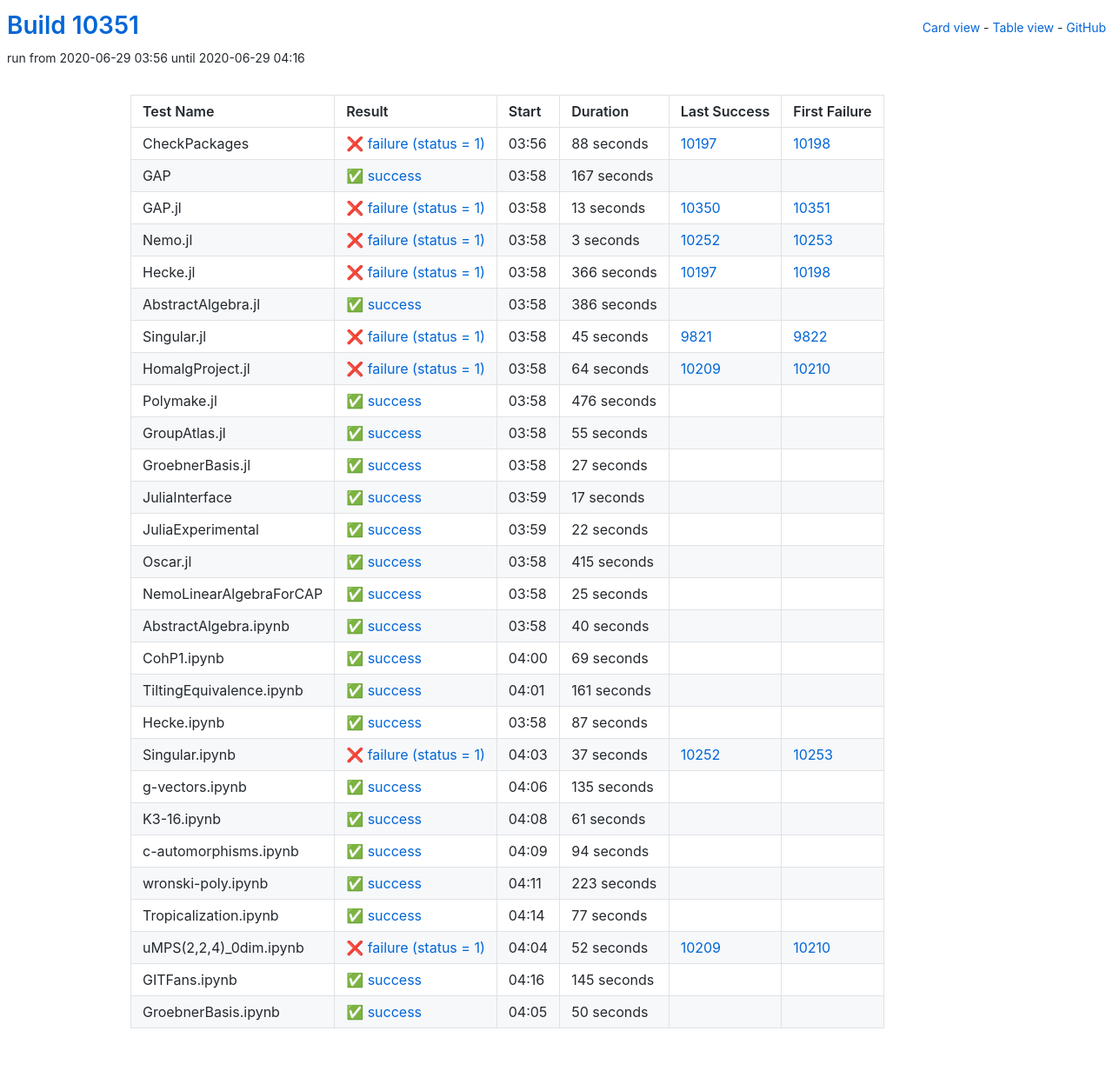
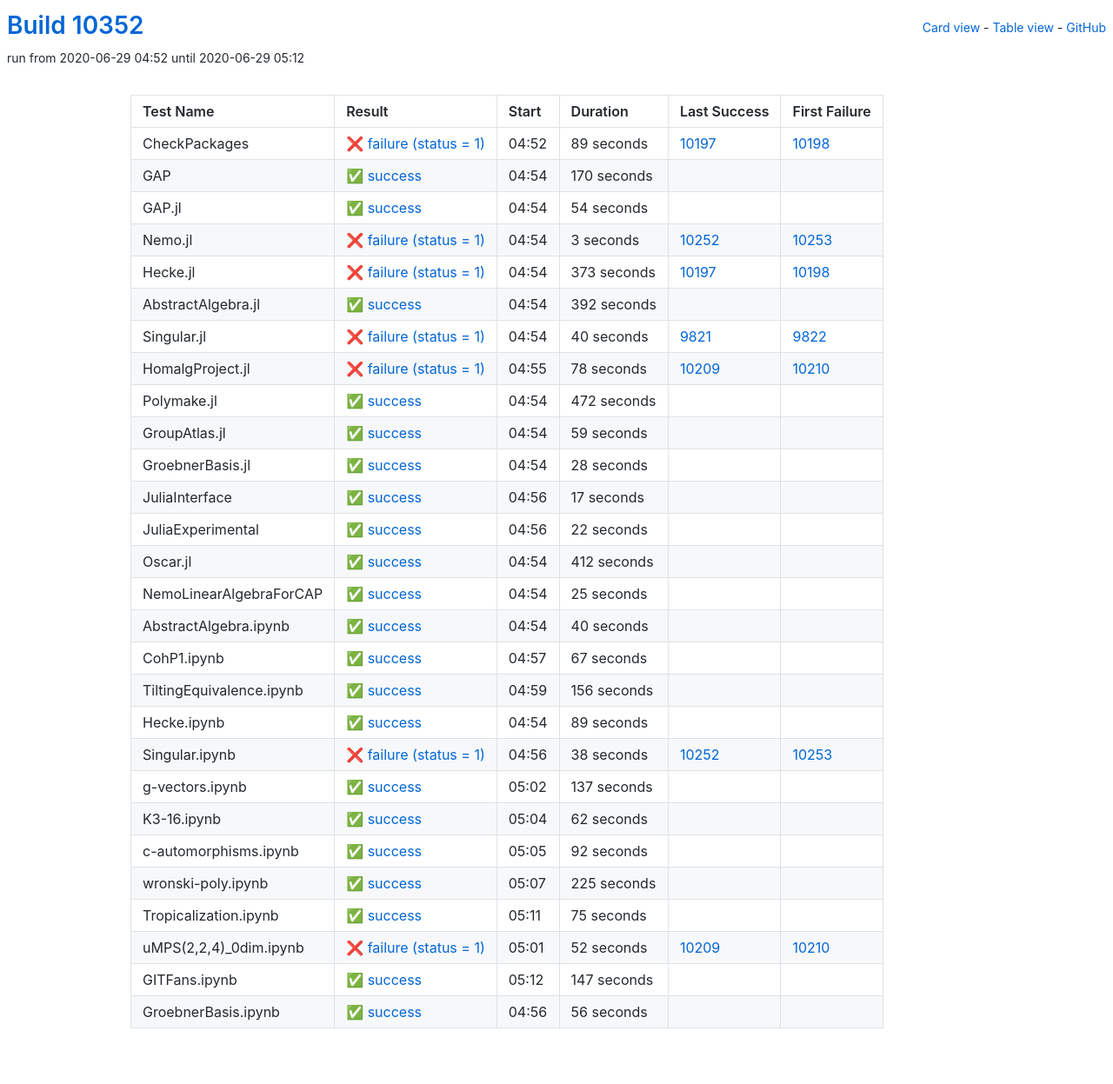
Before and after one commit to oscar-system/oscar-ci-status, a Jekyll site: the page built from table.html, in a window 1280 px wide. Shown: the whole page at 87% size. Built offline with Jekyll 4.4.1, drawn with Linux system fonts in a browser that asks for light colours.

Commit message:
Build #10352

```diff
--- a/_data/ci.yml
+++ b/_data/ci.yml
@@ -1,6 +1,6 @@
 ---
-build: 10351
-build_url: https://oscarci.mathematik.uni-kl.de/job/oscar/10351/
+build: 10352
+build_url: https://oscarci.mathematik.uni-kl.de/job/oscar/10352/
 job: oscar
 organization: oscar-system
 repo: oscar-ci-status
@@ -8,44 +8,44 @@
 tests:
 - name: CheckPackages
   id: checkpackages
-  log: https://oscarci.mathematik.uni-kl.de/job/oscar/10351/artifact/logs/build-10351/CheckPackages.log
-  start: 2020-06-29 03:56
+  log: https://oscarci.mathematik.uni-kl.de/job/oscar/10352/artifact/logs/build-10352/CheckPackages.log
+  start: 2020-06-29 04:52
   success: false
   exitcode: 1
   status: failure
-  duration: 88
+  duration: 89
   last_success: 10197
   last_success_url: https://oscarci.mathematik.uni-kl.de/job/oscar/10197/
   first_failure: 10198
   first_failure_url: https://oscarci.mathematik.uni-kl.de/job/oscar/10198/
 - name: GAP
   id: gap
-  log: https://oscarci.mathematik.uni-kl.de/job/oscar/10351/artifact/logs/build-10351/GAP.log
-  start: 2020-06-29 03:58
+  log: https://oscarci.mathematik.uni-kl.de/job/oscar/10352/artifact/logs/build-10352/GAP.log
+  start: 2020-06-29 04:54
   success: true
   exitcode: 0
   status: success
-  duration: 167
+  duration: 170
   last_success: false
   last_success_url:
   first_failure: false
   first_failure_url:
 - name: GAP.jl
   id: gap-jl
-  log: https://oscarci.mathematik.uni-kl.de/job/oscar/10351/artifact/logs/build-10351/GAP.jl.log
-  start: 2020-06-29 03:58
-  success: false
-  exitcode: 1
-  status: failure
-  duration: 13
-  last_success: 10350
-  last_success_url: https://oscarci.mathematik.uni-kl.de/job/oscar/10350/
-  first_failure: 10351
-  first_failure_url: https://oscarci.mathematik.uni-kl.de/job/oscar/10351/
+  log: https://oscarci.mathematik.uni-kl.de/job/oscar/10352/artifact/logs/build-10352/GAP.jl.log
+  start: 2020-06-29 04:54
+  success: true
+  exitcode: 0
+  status: success
+  duration: 54
+  last_success: false
+  last_success_url:
+  first_failure: false
+  first_failure_url:
 - name: Nemo.jl
   id: nemo-jl
-  log: https://oscarci.mathematik.uni-kl.de/job/oscar/10351/artifact/logs/build-10351/Nemo.jl.log
-  start: 2020-06-29 03:58
+  log: https://oscarci.mathematik.uni-kl.de/job/oscar/10352/artifact/logs/build-10352/Nemo.jl.log
+  start: 2020-06-29 04:54
   success: false
   exitcode: 1
   status: failure
@@ -56,92 +56,92 @@
   first_failure_url: https://oscarci.mathematik.uni-kl.de/job/oscar/10253/
 - name: Hecke.jl
   id: hecke-jl
-  log: https://oscarci.mathematik.uni-kl.de/job/oscar/10351/artifact/logs/build-10351/Hecke.jl.log
-  start: 2020-06-29 03:58
+  log: https://oscarci.mathematik.uni-kl.de/job/oscar/10352/artifact/logs/build-10352/Hecke.jl.log
+  start: 2020-06-29 04:54
   success: false
   exitcode: 1
   status: failure
-  duration: 366
+  duration: 373
   last_success: 10197
   last_success_url: https://oscarci.mathematik.uni-kl.de/job/oscar/10197/
   first_failure: 10198
   first_failure_url: https://oscarci.mathematik.uni-kl.de/job/oscar/10198/
 - name: AbstractAlgebra.jl
   id: abstractalgebra-jl
-  log: https://oscarci.mathematik.uni-kl.de/job/oscar/10351/artifact/logs/build-10351/AbstractAlgebra.jl.log
-  start: 2020-06-29 03:58
+  log: https://oscarci.mathematik.uni-kl.de/job/oscar/10352/artifact/logs/build-10352/AbstractAlgebra.jl.log
+  start: 2020-06-29 04:54
   success: true
   exitcode: 0
   status: success
-  duration: 386
+  duration: 392
   last_success: false
   last_success_url:
   first_failure: false
   first_failure_url:
 - name: Singular.jl
   id: singular-jl
-  log: https://oscarci.mathematik.uni-kl.de/job/oscar/10351/artifact/logs/build-10351/Singular.jl.log
-  start: 2020-06-29 03:58
+  log: https://oscarci.mathematik.uni-kl.de/job/oscar/10352/artifact/logs/build-10352/Singular.jl.log
+  start: 2020-06-29 04:54
   success: false
   exitcode: 1
   status: failure
-  duration: 45
+  duration: 40
   last_success: 9821
   last_success_url: https://oscarci.mathematik.uni-kl.de/job/oscar/9821/
   first_failure: 9822
   first_failure_url: https://oscarci.mathematik.uni-kl.de/job/oscar/9822/
 - name: HomalgProject.jl
   id: homalgproject-jl
-  log: https://oscarci.mathematik.uni-kl.de/job/oscar/10351/artifact/logs/build-10351/HomalgProject.jl.log
-  start: 2020-06-29 03:58
+  log: https://oscarci.mathematik.uni-kl.de/job/oscar/10352/artifact/logs/build-10352/HomalgProject.jl.log
+  start: 2020-06-29 04:55
   success: false
   exitcode: 1
   status: failure
-  duration: 64
+  duration: 78
   last_success: 10209
   last_success_url: https://oscarci.mathematik.uni-kl.de/job/oscar/10209/
   first_failure: 10210
   first_failure_url: https://oscarci.mathematik.uni-kl.de/job/oscar/10210/
 - name: Polymake.jl
   id: polymake-jl
-  log: https://oscarci.mathematik.uni-kl.de/job/oscar/10351/artifact/logs/build-10351/Polymake.jl.log
-  start: 2020-06-29 03:58
+  log: https://oscarci.mathematik.uni-kl.de/job/oscar/10352/artifact/logs/build-10352/Polymake.jl.log
+  start: 2020-06-29 04:54
   success: true
   exitcode: 0
   status: success
-  duration: 476
+  duration: 472
   last_success: false
   last_success_url:
   first_failure: false
   first_failure_url:
 - name: GroupAtlas.jl
   id: groupatlas-jl
-  log: https://oscarci.mathematik.uni-kl.de/job/oscar/10351/artifact/logs/build-10351/GroupAtlas.jl.log
-  start: 2020-06-29 03:58
+  log: https://oscarci.mathematik.uni-kl.de/job/oscar/10352/artifact/logs/build-10352/GroupAtlas.jl.log
+  start: 2020-06-29 04:54
   success: true
   exitcode: 0
   status: success
-  duration: 55
+  duration: 59
   last_success: false
   last_success_url:
   first_failure: false
   first_failure_url:
 - name: GroebnerBasis.jl
   id: groebnerbasis-jl
-  log: https://oscarci.mathematik.uni-kl.de/job/oscar/10351/artifact/logs/build-10351/GroebnerBasis.jl.log
-  start: 2020-06-29 03:58
+  log: https://oscarci.mathematik.uni-kl.de/job/oscar/10352/artifact/logs/build-10352/GroebnerBasis.jl.log
+  start: 2020-06-29 04:54
   success: true
   exitcode: 0
   status: success
-  duration: 27
+  duration: 28
   last_success: false
   last_success_url:
   first_failure: false
   first_failure_url:
 - name: JuliaInterface
   id: juliainterface
-  log: https://oscarci.mathematik.uni-kl.de/job/oscar/10351/artifact/logs/build-10351/JuliaInterface.log
-  start: 2020-06-29 03:59
+  log: https://oscarci.mathematik.uni-kl.de/job/oscar/10352/artifact/logs/build-10352/JuliaInterface.log
+  start: 2020-06-29 04:56
   success: true
   exitcode: 0
   status: success
@@ -152,8 +152,8 @@
   first_failure_url:
 - name: JuliaExperimental
   id: juliaexperimental
-  log: https://oscarci.mathematik.uni-kl.de/job/oscar/10351/artifact/logs/build-10351/JuliaExperimental.log
-  start: 2020-06-29 03:59
+  log: https://oscarci.mathematik.uni-kl.de/job/oscar/10352/artifact/logs/build-10352/JuliaExperimental.log
+  start: 2020-06-29 04:56
   success: true
   exitcode: 0
   status: success
@@ -164,20 +164,20 @@
   first_failure_url:
 - name: Oscar.jl
   id: oscar-jl
-  log: https://oscarci.mathematik.uni-kl.de/job/oscar/10351/artifact/logs/build-10351/Oscar.jl.log
-  start: 2020-06-29 03:58
+  log: https://oscarci.mathematik.uni-kl.de/job/oscar/10352/artifact/logs/build-10352/Oscar.jl.log
+  start: 2020-06-29 04:54
   success: true
   exitcode: 0
   status: success
-  duration: 415
+  duration: 412
   last_success: false
   last_success_url:
   first_failure: false
   first_failure_url:
 - name: NemoLinearAlgebraForCAP
   id: nemolinearalgebraforcap
-  log: https://oscarci.mathematik.uni-kl.de/job/oscar/10351/artifact/logs/build-10351/NemoLinearAlgebraForCAP.log
-  start: 2020-06-29 03:58
+  log: https://oscarci.mathematik.uni-kl.de/job/oscar/10352/artifact/logs/build-10352/NemoLinearAlgebraForCAP.log
+  start: 2020-06-29 04:54
   success: true
   exitcode: 0
   status: success
@@ -188,8 +188,8 @@
   first_failure_url:
 - name: AbstractAlgebra.ipynb
   id: abstractalgebra-ipynb
-  log: https://oscarci.mathematik.uni-kl.de/job/oscar/10351/artifact/logs/build-10351/AbstractAlgebra.ipynb.log
-  start: 2020-06-29 03:58
+  log: https://oscarci.mathematik.uni-kl.de/job/oscar/10352/artifact/logs/build-10352/AbstractAlgebra.ipynb.log
+  start: 2020-06-29 04:54
   success: true
   exitcode: 0
   status: success
@@ -200,116 +200,116 @@
   first_failure_url:
 - name: CohP1.ipynb
   id: cohp1-ipynb
-  log: https://oscarci.mathematik.uni-kl.de/job/oscar/10351/artifact/logs/build-10351/CohP1.ipynb.log
-  start: 2020-06-29 04:00
+  log: https://oscarci.mathematik.uni-kl.de/job/oscar/10352/artifact/logs/build-10352/CohP1.ipynb.log
+  start: 2020-06-29 04:57
   success: true
   exitcode: 0
   status: success
-  duration: 69
+  duration: 67
   last_success: false
   last_success_url:
   first_failure: false
   first_failure_url:
 - name: TiltingEquivalence.ipynb
   id: tiltingequivalence-ipynb
-  log: https://oscarci.mathematik.uni-kl.de/job/oscar/10351/artifact/logs/build-10351/TiltingEquivalence.ipynb.log
-  start: 2020-06-29 04:01
+  log: https://oscarci.mathematik.uni-kl.de/job/oscar/10352/artifact/logs/build-10352/TiltingEquivalence.ipynb.log
+  start: 2020-06-29 04:59
   success: true
   exitcode: 0
   status: success
-  duration: 161
+  duration: 156
   last_success: false
   last_success_url:
   first_failure: false
   first_failure_url:
 - name: Hecke.ipynb
   id: hecke-ipynb
-  log: https://oscarci.mathematik.uni-kl.de/job/oscar/10351/artifact/logs/build-10351/Hecke.ipynb.log
-  start: 2020-06-29 03:58
+  log: https://oscarci.mathematik.uni-kl.de/job/oscar/10352/artifact/logs/build-10352/Hecke.ipynb.log
+  start: 2020-06-29 04:54
   success: true
   exitcode: 0
   status: success
-  duration: 87
+  duration: 89
   last_success: false
   last_success_url:
   first_failure: false
   first_failure_url:
 - name: Singular.ipynb
   id: singular-ipynb
-  log: https://oscarci.mathematik.uni-kl.de/job/oscar/10351/artifact/logs/build-10351/Singular.ipynb.log
-  start: 2020-06-29 04:03
+  log: https://oscarci.mathematik.uni-kl.de/job/oscar/10352/artifact/logs/build-10352/Singular.ipynb.log
+  start: 2020-06-29 04:56
   success: false
   exitcode: 1
   status: failure
-  duration: 37
+  duration: 38
   last_success: 10252
   last_success_url: https://oscarci.mathematik.uni-kl.de/job/oscar/10252/
   first_failure: 10253
   first_failure_url: https://oscarci.mathematik.uni-kl.de/job/oscar/10253/
 - name: g-vectors.ipynb
   id: g-vectors-ipynb
-  log: https://oscarci.mathematik.uni-kl.de/job/oscar/10351/artifact/logs/build-10351/g-vectors.ipynb.log
-  start: 2020-06-29 04:06
+  log: https://oscarci.mathematik.uni-kl.de/job/oscar/10352/artifact/logs/build-10352/g-vectors.ipynb.log
+  start: 2020-06-29 05:02
   success: true
   exitcode: 0
   status: success
-  duration: 135
+  duration: 137
   last_success: false
   last_success_url:
   first_failure: false
   first_failure_url:
 - name: K3-16.ipynb
   id: k3-16-ipynb
-  log: https://oscarci.mathematik.uni-kl.de/job/oscar/10351/artifact/logs/build-10351/K3-16.ipynb.log
-  start: 2020-06-29 04:08
+  log: https://oscarci.mathematik.uni-kl.de/job/oscar/10352/artifact/logs/build-10352/K3-16.ipynb.log
+  start: 2020-06-29 05:04
   success: true
   exitcode: 0
   status: success
-  duration: 61
+  duration: 62
   last_success: false
   last_success_url:
   first_failure: false
   first_failure_url:
 - name: c-automorphisms.ipynb
   id: c-automorphisms-ipynb
-  log: https://oscarci.mathematik.uni-kl.de/job/oscar/10351/artifact/logs/build-10351/c-automorphisms.ipynb.log
-  start: 2020-06-29 04:09
+  log: https://oscarci.mathematik.uni-kl.de/job/oscar/10352/artifact/logs/build-10352/c-automorphisms.ipynb.log
+  start: 2020-06-29 05:05
   success: true
   exitcode: 0
   status: success
-  duration: 94
+  duration: 92
   last_success: false
   last_success_url:
   first_failure: false
   first_failure_url:
 - name: wronski-poly.ipynb
   id: wronski-poly-ipynb
-  log: https://oscarci.mathematik.uni-kl.de/job/oscar/10351/artifact/logs/build-10351/wronski-poly.ipynb.log
-  start: 2020-06-29 04:11
+  log: https://oscarci.mathematik.uni-kl.de/job/oscar/10352/artifact/logs/build-10352/wronski-poly.ipynb.log
+  start: 2020-06-29 05:07
   success: true
   exitcode: 0
   status: success
-  duration: 223
+  duration: 225
   last_success: false
   last_success_url:
   first_failure: false
   first_failure_url:
 - name: Tropicalization.ipynb
   id: tropicalization-ipynb
-  log: https://oscarci.mathematik.uni-kl.de/job/oscar/10351/artifact/logs/build-10351/Tropicalization.ipynb.log
-  start: 2020-06-29 04:14
+  log: https://oscarci.mathematik.uni-kl.de/job/oscar/10352/artifact/logs/build-10352/Tropicalization.ipynb.log
+  start: 2020-06-29 05:11
   success: true
   exitcode: 0
   status: success
-  duration: 77
+  duration: 75
   last_success: false
   last_success_url:
   first_failure: false
   first_failure_url:
 - name: uMPS(2,2,4)_0dim.ipynb
   id: umps-2-2-4-0dim-ipynb
-  log: https://oscarci.mathematik.uni-kl.de/job/oscar/10351/artifact/logs/build-10351/uMPS-2-2-4-_0dim.ipynb.log
-  start: 2020-06-29 04:04
+  log: https://oscarci.mathematik.uni-kl.de/job/oscar/10352/artifact/logs/build-10352/uMPS-2-2-4-_0dim.ipynb.log
+  start: 2020-06-29 05:01
   success: false
   exitcode: 1
   status: failure
@@ -320,24 +320,24 @@
   first_failure_url: https://oscarci.mathematik.uni-kl.de/job/oscar/10210/
 - name: GITFans.ipynb
   id: gitfans-ipynb
-  log: https://oscarci.mathematik.uni-kl.de/job/oscar/10351/artifact/logs/build-10351/GITFans.ipynb.log
-  start: 2020-06-29 04:16
+  log: https://oscarci.mathematik.uni-kl.de/job/oscar/10352/artifact/logs/build-10352/GITFans.ipynb.log
+  start: 2020-06-29 05:12
   success: true
   exitcode: 0
   status: success
-  duration: 145
+  duration: 147
   last_success: false
   last_success_url:
   first_failure: false
   first_failure_url:
 - name: GroebnerBasis.ipynb
   id: groebnerbasis-ipynb
-  log: https://oscarci.mathematik.uni-kl.de/job/oscar/10351/artifact/logs/build-10351/GroebnerBasis.ipynb.log
-  start: 2020-06-29 04:05
+  log: https://oscarci.mathematik.uni-kl.de/job/oscar/10352/artifact/logs/build-10352/GroebnerBasis.ipynb.log
+  start: 2020-06-29 04:56
   success: true
   exitcode: 0
   status: success
-  duration: 50
+  duration: 56
   last_success: false
   last_success_url:
   first_failure: false
```
Also changed, not shown: README.md.
